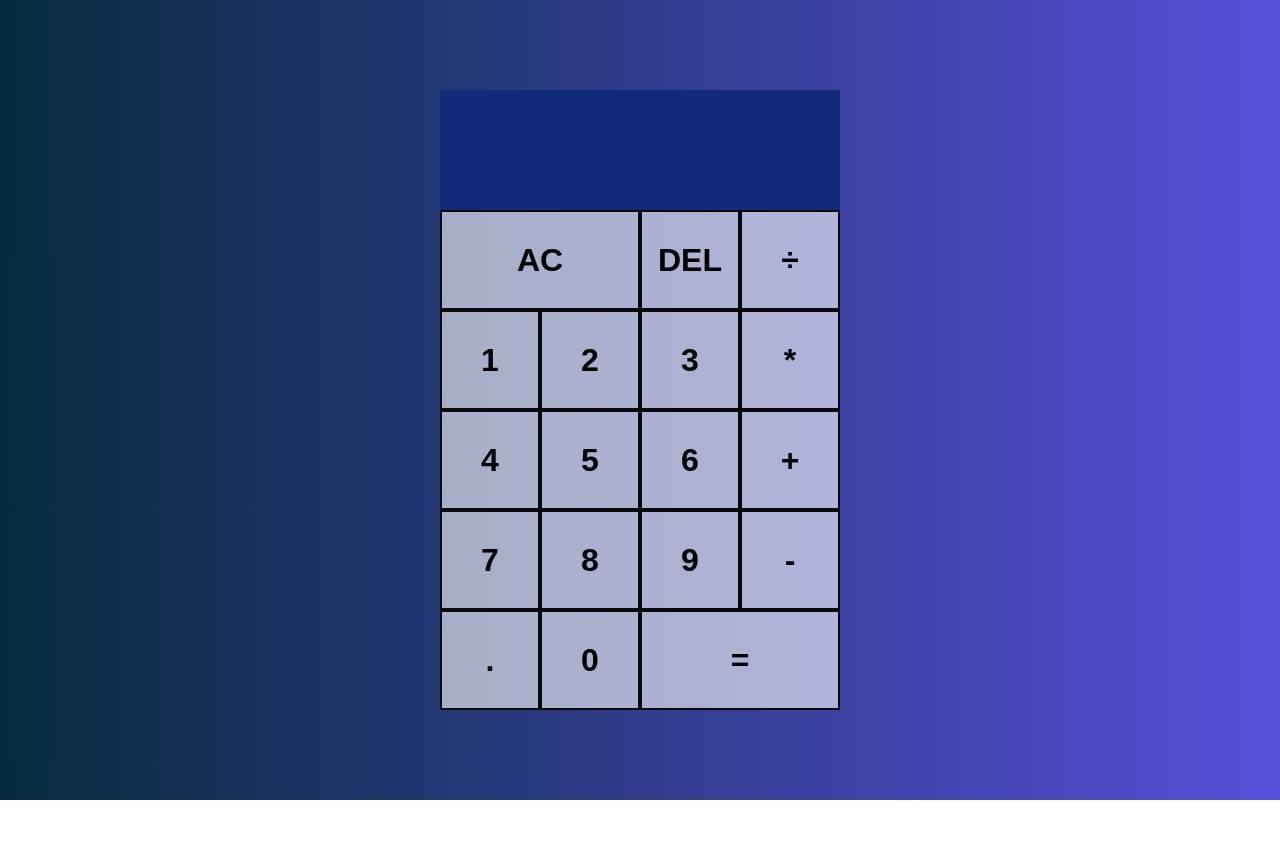
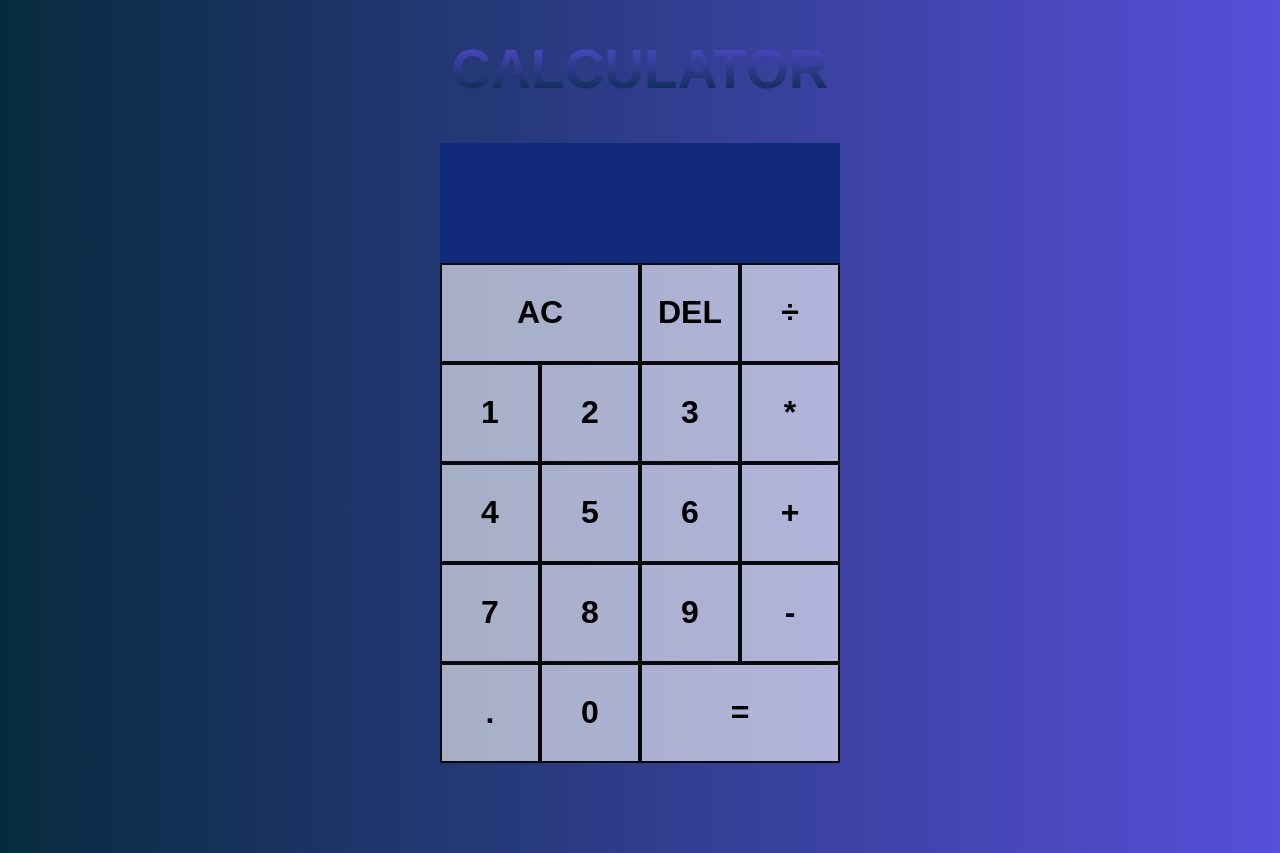
Before and after one commit to Shivampurbia/Calc, a plain HTML site: page index.html in a window 1280 px wide. Before the commit the page ends 800 px from the top, so only its background shows below. Drawn offline with Linux system fonts and the light colour scheme.

Commit message:
tutorial JS

```diff
--- a/index.html
+++ b/index.html
@@ -9,6 +9,7 @@
         <script src="script.js" defer></script>
     </head>
     <body>
+        <h1 class="header">CALCULATOR</h1>
         <div class="calculator-grid">
             <div class="output">
                 <div data-previous-operand class="previous-operand"></div>
--- a/styles.css
+++ b/styles.css
@@ -59,3 +59,17 @@ body{
 .output .current-operand{
     font-size: 2.5rem;
 }
+
+.header{
+    text-align: center;
+
+
+    margin-bottom: -3rem;
+
+    font-size: 55px;
+    background: -webkit-linear-gradient(hsl(244, 65%, 58%),hsla(200, 92%, 12%, 0.986));
+    -webkit-background-clip: text;
+    -webkit-text-fill-color:transparent;
+
+
+}
```
